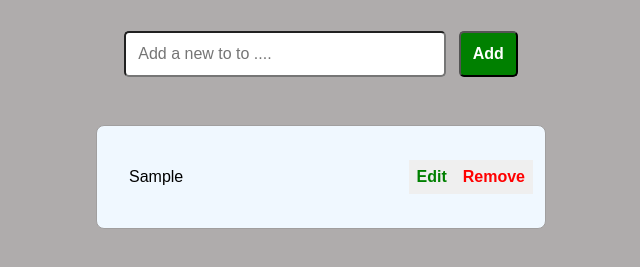
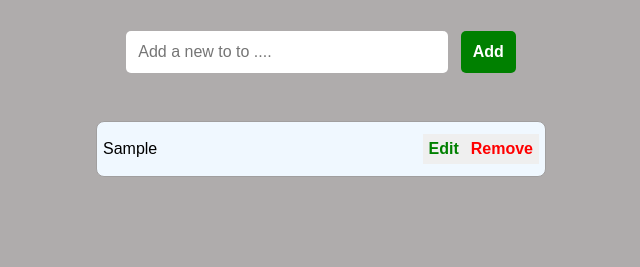
Before and after one commit to zafarali32/to-doList, a plain HTML site: page index.html in a window 1280 px wide. Both pictures are taken after typing "Sample" into the empty fields and a click on the button "Add". Shown: the part 89-356 px from the top of the page, without its empty margins (319-959 px from the left). Drawn offline with Linux system fonts and the light colour scheme.

Commit message:
Css adding

```diff
--- a/style.css
+++ b/style.css
@@ -22,7 +22,7 @@
     text-align: center;
     padding: 20px;
  }
- .input-container input{s
+ .input-container input{
     border: none;
     outline: none;
     padding: 12px;
@@ -45,7 +45,7 @@
     background-color: rgb(66, 90, 29);
  }
    ul{
-    width: 70%;
+    width: 85%;
     max-width: 450px;
  }
   ul li{
@@ -53,7 +53,7 @@
    cursor: pointer;
    margin-block-end: 12px;
    border-radius: 8px;
-   padding: 6px 12px;
+   padding: 2px 6px;
    border: 0.125px solid #a19f9f;
    background-color: aliceblue;
    display: flex;
@@ -67,7 +67,6 @@ ul li:hover{
 
 ul li p{
    flex: 1;
-   padding: 20px;
 
 }
 .btn{
@@ -77,7 +76,7 @@ ul li p{
    background-color: none;
    font-weight: 600;
    cursor: pointer;
-   padding: 8px;
+   padding: 6px;
 }
 .deleteBtn{
    color: #ff0000;
```
